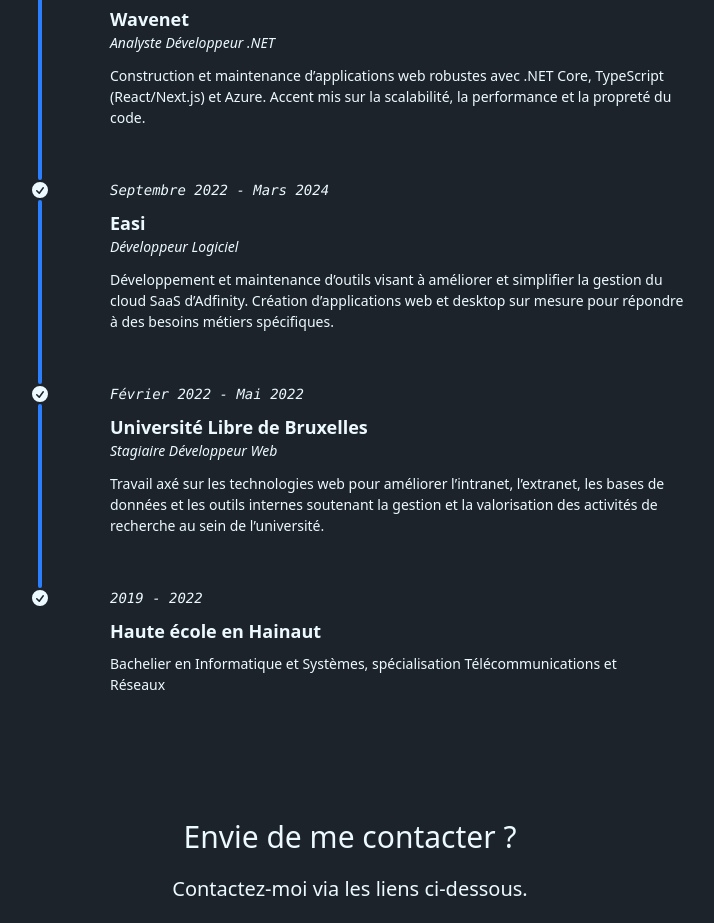
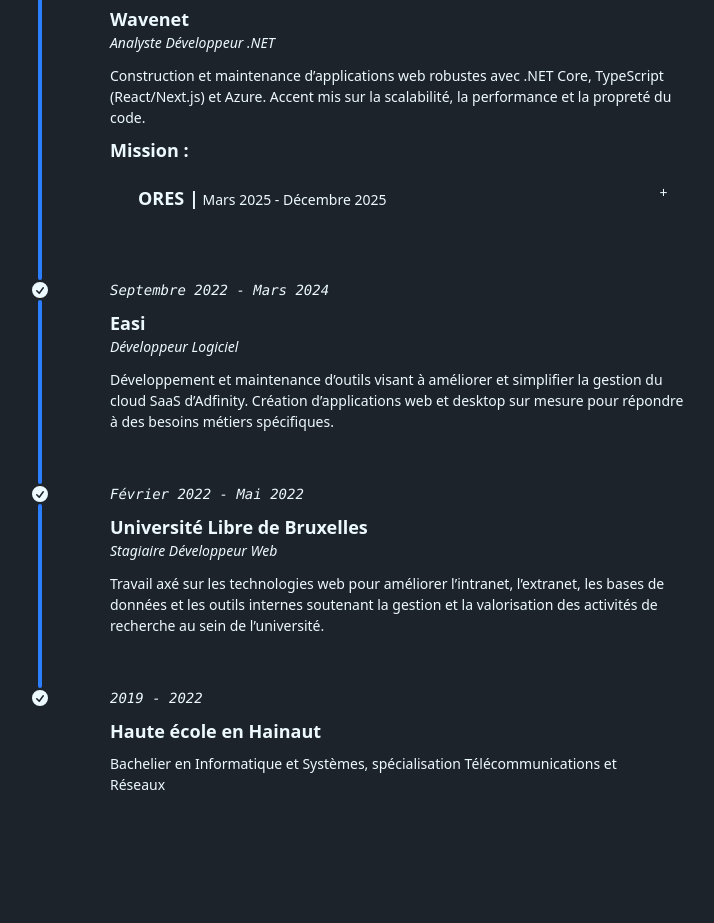
Before and after one commit to h0livier/nuxt-portfolio, a Nuxt app: page / in a window 1280 px wide. Shown: the part 1203-2126 px from the top of the page, without its empty margins (290-1004 px from the left). Built offline with nearby package versions, Linux system fonts and the light colour scheme.

Commit message:
added ORES mission

```diff
--- a/components/timeline.vue
+++ b/components/timeline.vue
@@ -1,4 +1,5 @@
 <script setup lang="ts">
+import { pluralize } from '~/helpers/string';
 import type { WorkPlace, Place } from '~/types';
 
 interface TimeLineProps {
@@ -10,9 +11,11 @@
 
 const educations = ref(props.educations)
 const experiences = ref(props.experiences)
+
+console.log(experiences.value[0]);
 </script>
 <template>
-    <h2 class="text-2xl mb-10 mt-[10vh]">{{$t("timelineTitle")}}</h2>
+    <h2 class="text-2xl mb-10 mt-[10vh]">{{ $t("timelineTitle") }}</h2>
     <ul class="timeline timeline-snap-icon timeline-compact timeline-vertical">
         <li v-for="experience in experiences">
             <hr class="bg-blue-500" />
@@ -32,6 +35,22 @@
                             <h3 class="text-sm italic mb-1">{{ experience.title }}</h3>
                         </div>
                         {{ experience.description }}
+
+                        <div v-if="experience.missions && experience.missions.length > 0">
+                            <h4 class="font-semibold mb-1 text-lg">{{ pluralize($t("mission"), experience.missions.length) }} : </h4>
+                            <div v-for="(mission, index) in experience.missions" :key="mission.date" class="ml-3">
+                                <div class="collapse collapse-plus">
+                                    <input type="radio" name="my-accordion-4" :checked="false" />
+                                    <p class="collapse-title">
+                                        <span class="font-semibold text-lg">{{ mission.enterprise}} |</span> {{ mission.date }}
+                                    </p>
+                                    <div class="collapse-content">
+                                        <p class="text-sm italic mb-2 block">{{ mission.title }}</p>
+                                        <p class="block">{{ mission.description }}</p>
+                                    </div>
+                                </div>
+                            </div>
+                        </div>
                     </div>
                 </div>
             </div>
--- /dev/null
+++ b/helpers/string.ts
@@ -0,0 +1,3 @@
+export function pluralize(value: string, items: number = 2): string {
+    return items > 1 ? `${value}s` : value
+}
--- a/i18n/locales/en.json
+++ b/i18n/locales/en.json
@@ -12,12 +12,21 @@
   "getInTouchText": "Reach out via the social links below.",
   "printButton": "Check out my resume",
   "timelineTitle": "My Journey",
+  "mission": "Mission",
 
   "experiences": {
     "wavenet": {
       "description": "Building and maintaining robust web applications with .NET Core, TypeScript (React/Next.js), and Azure. Focusing on scalability, performance, and clean code.",
       "date": "Since March 2024",
-      "title": ".NET Analyst Developer"
+      "title": ".NET Analyst Developer",
+      "missions": [
+        {
+          "title": ".NET Analyst Developer",
+          "enterprise": "ORES",
+          "date": "March 2025 - December 2025",
+          "description": "Development of a hybrid mobile application using .NET Core, .NET MAUI and Blazor for ORES field agents to facilitate their work."
+        }
+      ]
     },
     "easi": {
       "description": "Development and maintenance of tools aimed at improving and simplifying the management of Adfinity's SaaS cloud. Built tailored web and desktop applications to meet specific business needs.",
--- a/i18n/locales/fr.json
+++ b/i18n/locales/fr.json
@@ -12,12 +12,21 @@
   "getInTouchText": "Contactez-moi via les liens ci-dessous.",
   "printButton": "Consultez mon CV",
   "timelineTitle": "Mon Parcours",
+  "mission": "Mission",
 
   "experiences": {
     "wavenet": {
       "description": "Construction et maintenance d’applications web robustes avec .NET Core, TypeScript (React/Next.js) et Azure. Accent mis sur la scalabilité, la performance et la propreté du code.",
       "date": "Depuis mars 2024",
-      "title": "Analyste Développeur .NET"
+      "title": "Analyste Développeur .NET",
+      "missions": [
+        {
+          "title": "Analyste Développeur .NET",
+          "enterprise": "ORES",
+          "date": "Mars 2025 - Décembre 2025",
+          "description": "Développement d'une application mobile hybride en utilisant .NET Core, .NET MAUI et Blazor à destination des agents de terrain d'ORES pour faciliter leurs interventions."
+        }
+      ]
     },
     "easi": {
       "description": "Développement et maintenance d’outils visant à améliorer et simplifier la gestion du cloud SaaS d’Adfinity. Création d’applications web et desktop sur mesure pour répondre à des besoins métiers spécifiques.",
--- a/services/useProfileData.ts
+++ b/services/useProfileData.ts
@@ -1,15 +1,23 @@
 import { useI18n } from 'vue-i18n'
-import type { ListOption, Place, WorkPlace } from '~/types'
+import type { ListOption, Mission, Place, WorkPlace } from '~/types'
 
 export const useProfileData = () => {
   const { t } = useI18n()
+
+  const oresMission: Mission = {
+    title: t('experiences.wavenet.missions.0.title'),
+    enterprise: t('experiences.wavenet.missions.0.enterprise'),
+    date: t('experiences.wavenet.missions.0.date'),
+    description: t('experiences.wavenet.missions.0.description')
+  }
 
   const experiences: WorkPlace[] = [
     {
       name: 'Wavenet',
       description: t('experiences.wavenet.description'),
       date: t('experiences.wavenet.date'),
-      title: t('experiences.wavenet.title')
+      title: t('experiences.wavenet.title'),
+      missions: [ oresMission ]
     },
     {
       name: 'Easi',
@@ -17,6 +25,7 @@
       date: t('experiences.easi.date'),
       title: t('experiences.easi.title')
     },
+
     {
       name: t('experiences.ulb.name'),
       description: t('experiences.ulb.description'),
```
Also changed, not shown: types/index.ts (+8 -0 lines).
